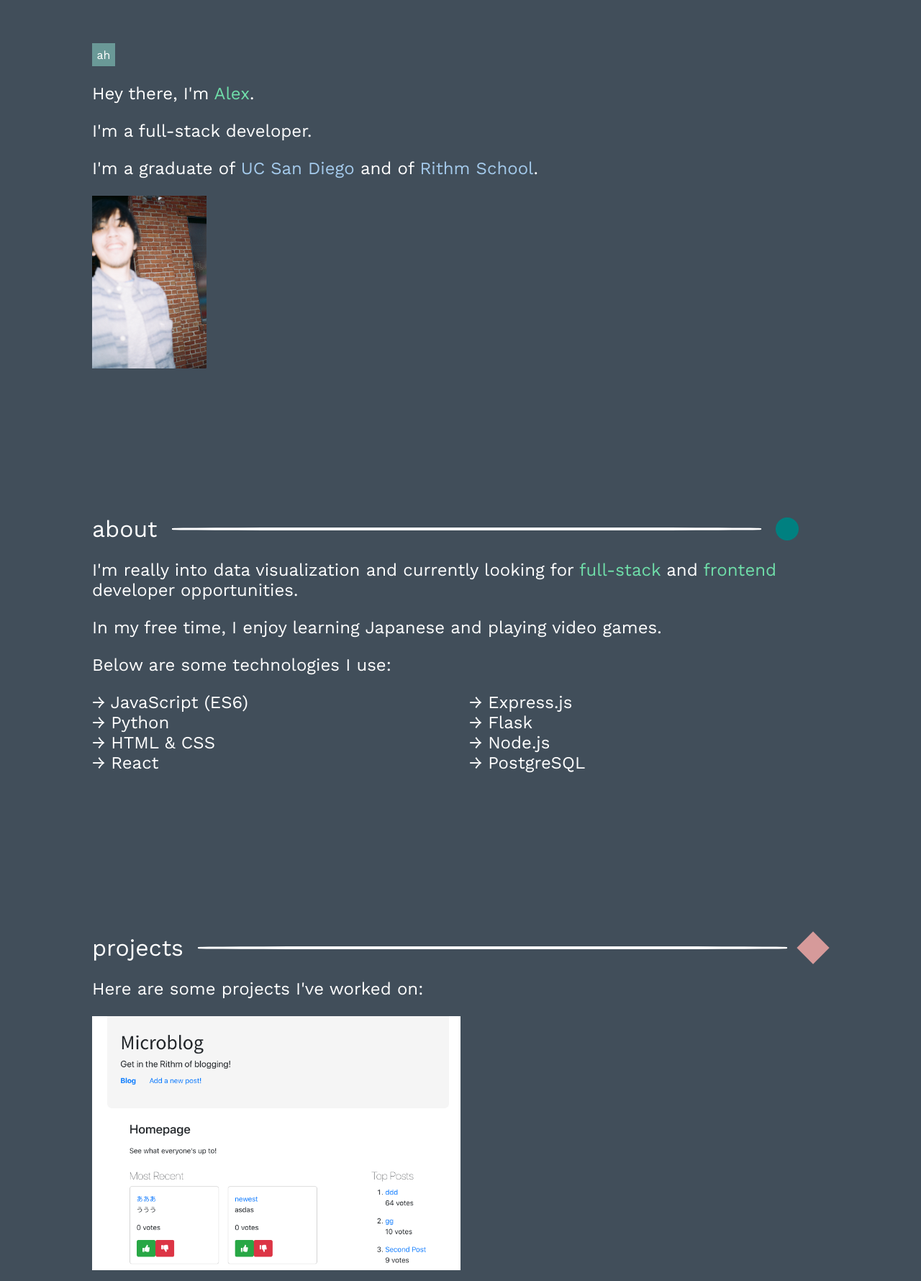
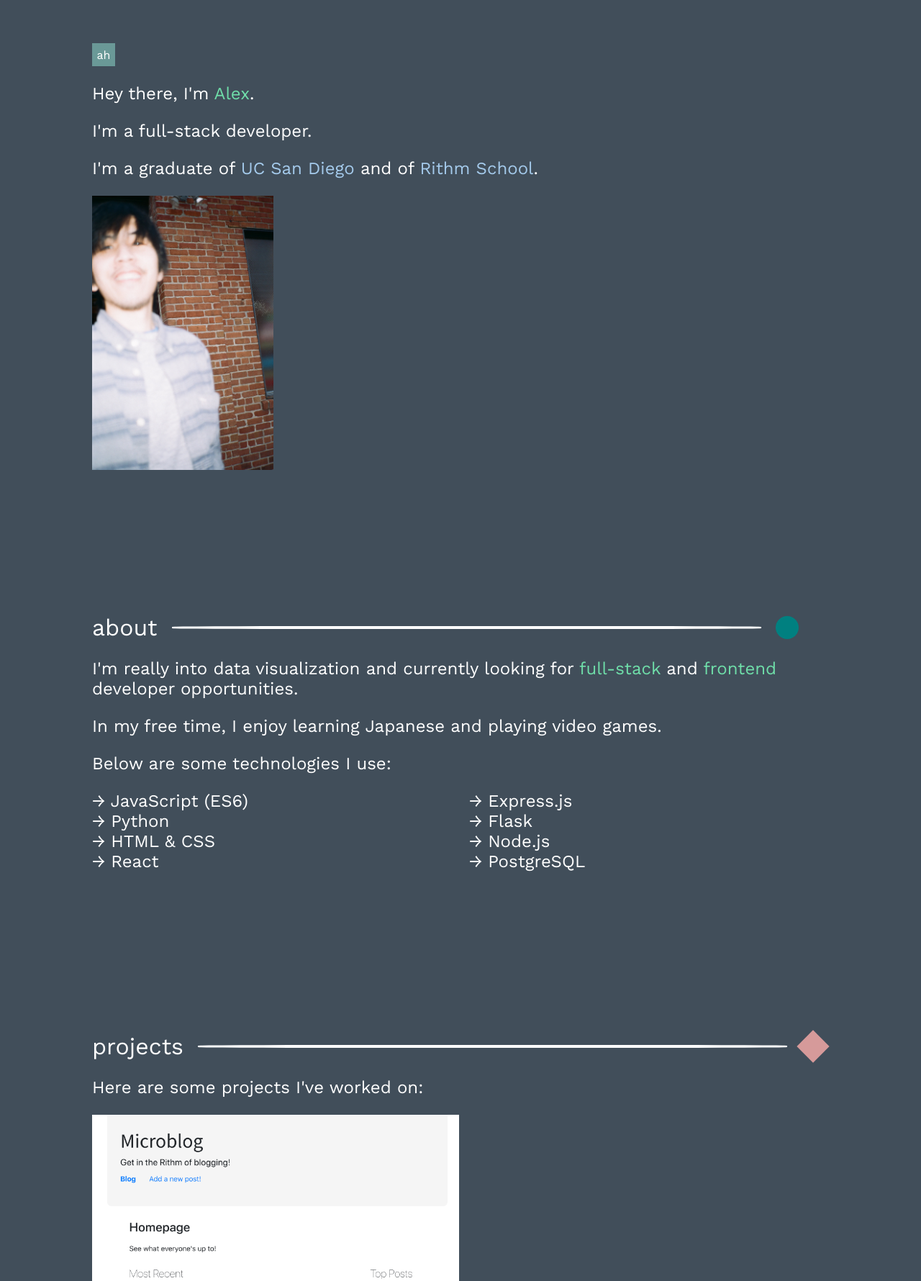
Before and after one commit to hungale/pf-react, a React (Create React App) app: page / in a window 1280 px wide. Shown: the part 140-1920 px from the top of the page at 72% size. Built offline with nearby package versions, Linux system fonts and the light colour scheme.

Commit message:
align images on grid

```diff
--- a/src/App.css
+++ b/src/App.css
@@ -10,14 +10,21 @@
 
 .grid {
   display: grid;
-  padding: 60px 2vw 60px 2vw;
+  /* padding: 60px 2vw 60px 2vw; */
   grid-template-columns: repeat(12, 1fr);
   grid-column-gap: 5px;
-  grid-auto-column: 1fr;
 }
 
 .main-width {
-  grid-column: 1/11;
+  grid-column: 1/12;
+}
+.grid-img-sm {
+  width: 100%;
+  grid-column: 1 / span 3;
+}
+.grid-img-md {
+  width: 100%;
+  grid-column: 1 / span 6;
 }
 
 :root {
--- a/src/App.js
+++ b/src/App.js
@@ -27,8 +27,8 @@ const App = () => {
   return (
     <div className="App">
       <div className="hero break">
-        <div>
-          <div>
+        <div className="grid">
+          <div className="main-width">
             <Monogram>ah</Monogram>
             <FlexContainer>
               <ColoredSpan className="text">
@@ -44,19 +44,19 @@ const App = () => {
                 </p>
               </ColoredSpan>
             </FlexContainer>
-            <img className="img-small" src={me} alt="me"></img>
           </div>
+          <img className="grid-img-sm" src={me} alt="me"></img>
         </div>
       </div>
 
       <div className="about break">
-        <ColoredSpan className="title-text">about</ColoredSpan>
+        <ColoredSpan className="title-text ">about</ColoredSpan>
         <div className="dividing-line"></div>
         <div className="teal circle"></div>
       </div>
 
-      <div className="about text">
-        <FlexContainer>
+      <div className="about text grid">
+        <FlexContainer className="main-width">
           <ColoredSpan>
             <p>
               I'm really into data visualization and currently looking for
@@ -80,6 +80,7 @@ const App = () => {
         <div className="dividing-line"></div>
         <div className="rotated-square"></div>
       </div>
+
       <div className="project text">
         <FlexContainer>
           <ColoredSpan>
@@ -87,9 +88,13 @@ const App = () => {
           </ColoredSpan>
         </FlexContainer>
       </div>
+
       <div className="left-align">
-        <img className="img-md" src={microblog} alt="microblog"></img>
+        <div className="grid">
+          <img className="grid-img-md" src={microblog} alt="microblog"></img>
+        </div>
       </div>
+
       <div className="project text mt">
         <FlexContainer>
           <ColoredSpan>
@@ -116,7 +121,9 @@ const App = () => {
       </div>
 
       <div className="left-align">
-        <img className="img-md" src={warbler} alt="warbler"></img>
+        <div className="grid">
+          <img className="grid-img-md" src={warbler} alt="warbler"></img>
+        </div>
       </div>
 
       <div className="project text mt">
@@ -137,7 +144,9 @@ const App = () => {
       </div>
 
       <div className="left-align">
-        <img className="img-md" src={jobly} alt="jobly"></img>
+        <div className="grid">
+          <img className="grid-img-md" src={jobly} alt="jobly"></img>
+        </div>
       </div>
 
       <div className="project text mt">
@@ -178,6 +187,7 @@ const App = () => {
           </ColoredSpan>
         </FlexContainer>
       </div>
+
       <div className="footer">
         <a href="https://github.com/hungale">
           <GHLogo></GHLogo>
```
